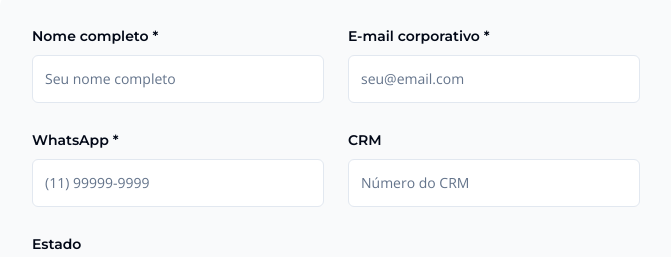
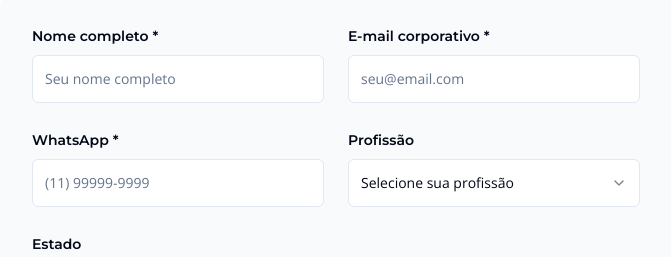
Before and after one commit to cardosolucass96/fit-equine-launch, a React (Vite) app: page / in a window 1280 px wide. Shown: the part 3880-4137 px from the top of the page, without its empty margins (304-975 px from the left). Built offline with nearby package versions, Linux system fonts and the light colour scheme.

Commit message:
Replace CRM field with profession select

```diff
--- a/src/components/LeadForm.tsx
+++ b/src/components/LeadForm.tsx
@@ -14,14 +14,21 @@ const brazilianStates = [
   "RS", "RO", "RR", "SC", "SP", "SE", "TO"
 ];
 
+const professions = [
+  "ZOOTECNISTA",
+  "CRIADOR",
+  "VETERINARIO",
+  "COMPETIDOR",
+];
+
 const LeadForm = () => {
   const [formData, setFormData] = useState({
     name: "",
     email: "",
     whatsapp: "",
-    crm: "",
+    profession: "",
     state: "",
-    lgpdConsent: false
+    lgpdConsent: false,
   });
   const [isSubmitting, setIsSubmitting] = useState(false);
   const [isSubmitted, setIsSubmitted] = useState(false);
@@ -196,17 +203,21 @@ const LeadForm = () => {
               </div>
 
               <div className="space-y-2">
-                <Label htmlFor="crm" className="font-montserrat font-semibold">
-                  CRM
+                <Label htmlFor="profession" className="font-montserrat font-semibold">
+                  Profissão
                 </Label>
-                <Input
-                  id="crm"
-                  type="text"
-                  placeholder="Número do CRM"
-                  value={formData.crm}
-                  onChange={(e) => handleInputChange('crm', e.target.value)}
-                  className="h-12"
-                />
+                <Select onValueChange={(value) => handleInputChange('profession', value)}>
+                  <SelectTrigger className="h-12">
+                    <SelectValue placeholder="Selecione sua profissão" />
+                  </SelectTrigger>
+                  <SelectContent>
+                    {professions.map((profession) => (
+                      <SelectItem key={profession} value={profession}>
+                        {profession}
+                      </SelectItem>
+                    ))}
+                  </SelectContent>
+                </Select>
               </div>
             </div>
 
```
